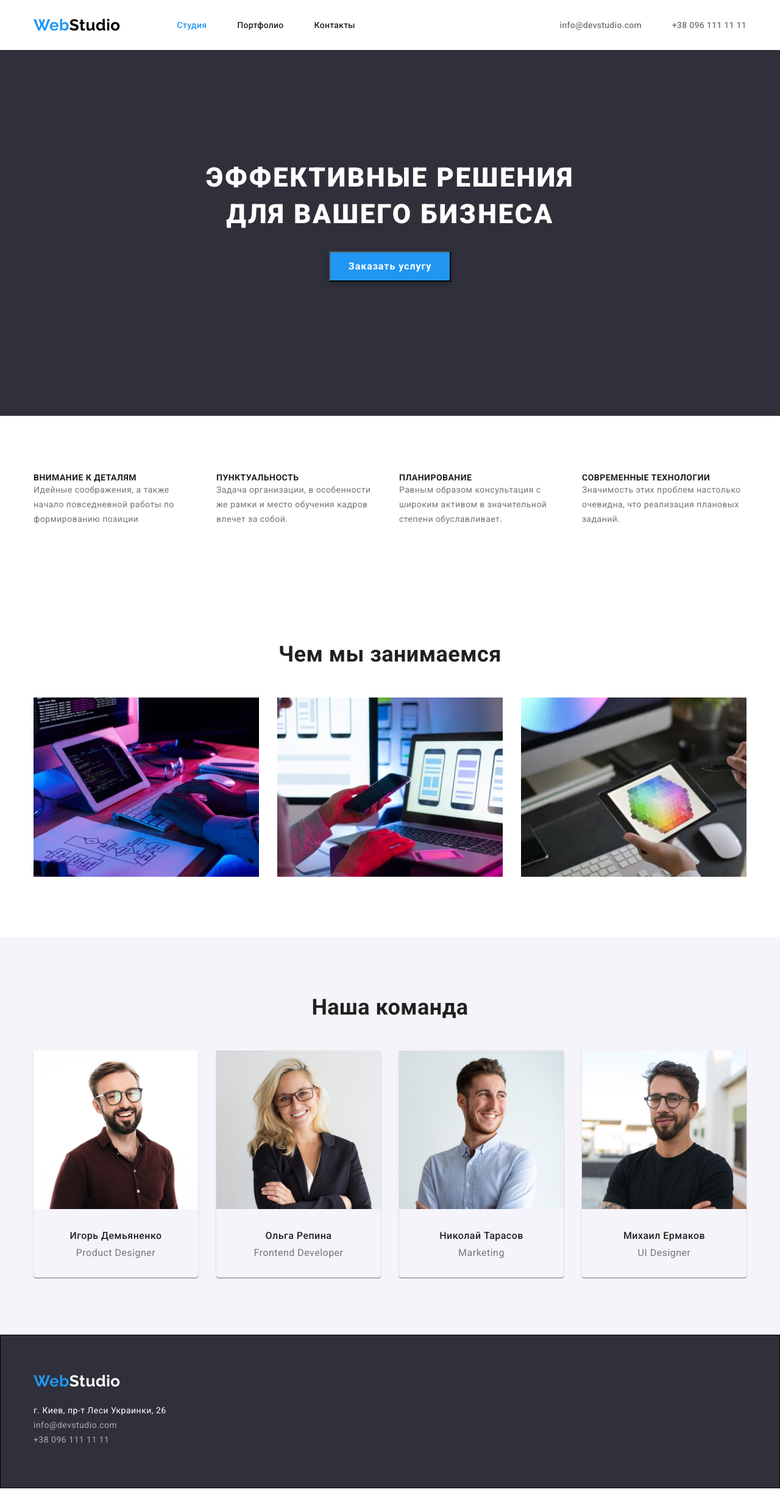
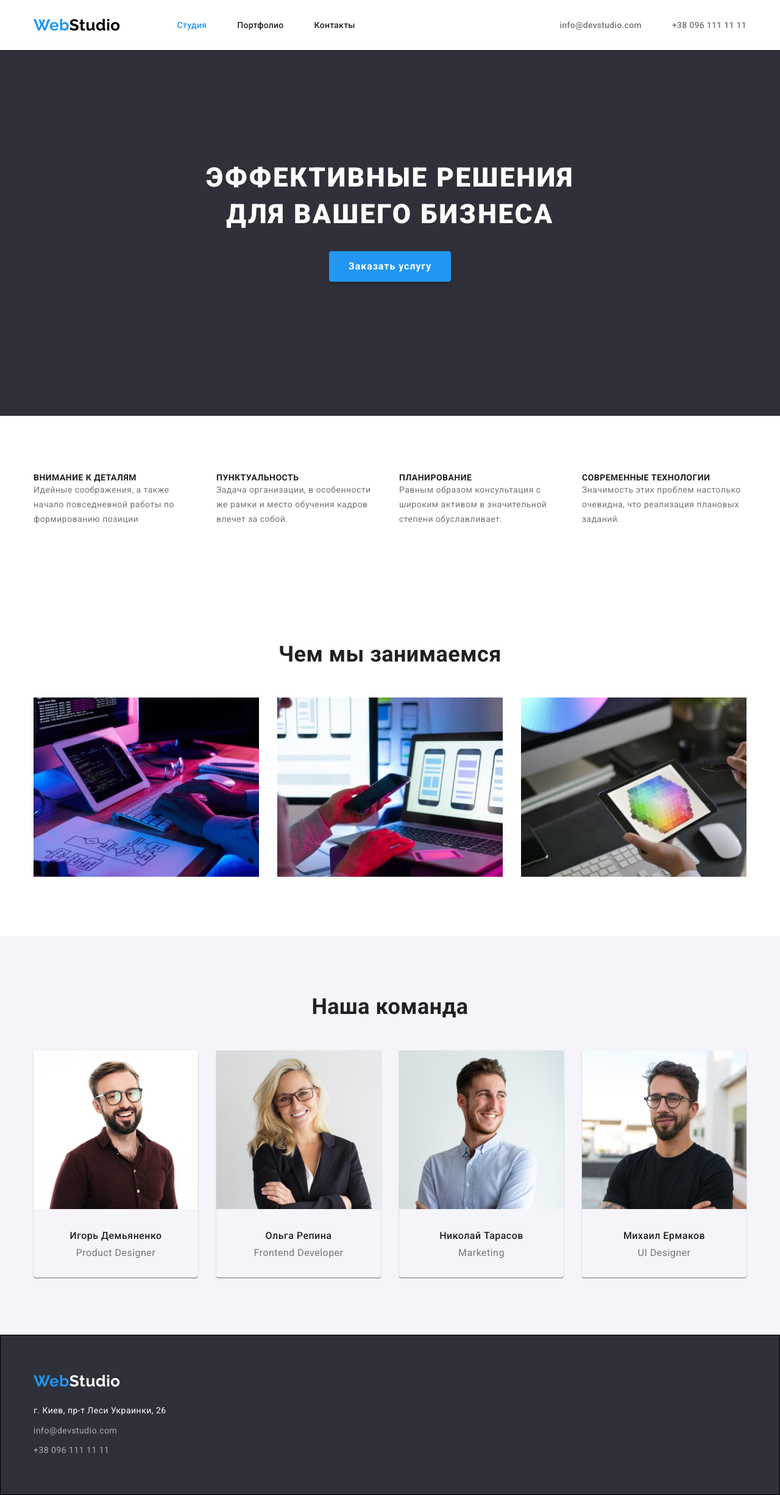
Before and after one commit to VolodymyrBashtanyuk/goit-markup-hw-03, a plain HTML site: page index.html in a window 1280 px wide. Shown: the whole page at 61% size. Drawn offline with nearby package versions, Linux system fonts and the light colour scheme.

Commit message:
Modification styles footer, buttons.

```diff
--- a/css/styles.css
+++ b/css/styles.css
@@ -90,8 +90,6 @@ body {
 /* Герой секция */
 .hero {
   background-color: var(--footer-hero-background);
-  height: 600px;
-  width: 100%;
   align-items: center;
   text-align: center;
   justify-content: center;
@@ -99,8 +97,6 @@ body {
 .hero-title {
   color: #ffffff;
   width: 696px;
-  left: 473px;
-  top: 260px;
   font-weight: 900;
   font-size: 44px;
   line-height: 1.36;
@@ -110,7 +106,6 @@ body {
   padding-top: 180px;
 }
 .hero .btn {
-  font-family: inherit;
   background-color: var(--color-accent);
   color: #ffffff;
   font-weight: 700;
@@ -118,12 +113,11 @@ body {
   line-height: 1.88;
   letter-spacing: 0.06em;
   cursor: pointer;
-  width: 200px;
-  height: 50px;
-  filter: drop-shadow(0px 4px 4px rgba(0, 0, 0, 0.25));
-  /* box-shadow: 0px 4px 4px rgba(0, 0, 0, 0.15);
+  box-shadow: 0px 4px 4px rgba(0, 0, 0, 0.15);
   border-radius: 4px;
-  border: 0; */
+  border: 0;
+  padding: 10px 32px;
+  margin-bottom: 220px;
 }
 .hero .btn:hover,
 .herro.btn:focus {
@@ -226,12 +220,11 @@ body {
   font-size: 16px;
   line-height: 1.62;
   color: inherit;
-  font-family: inherit;
   letter-spacing: inherit;
   cursor: pointer;
-  height: 38px;
+  padding: 6px 22px;
   border-radius: 4px;
-  border: none;
+  border: 0;
 }
 .gallery-btn:hover,
 .gallery-btn:focus {
@@ -259,12 +252,6 @@ body {
   text-decoration: none;
   color: inherit;
 }
-/* .project-img {
-  margin-bottom: 20px;
-} */
-.project-tile-cont {
-  margin: 20px 24px;
-}
 .project-title {
   font-weight: 700;
   font-size: 18px;
@@ -283,8 +270,6 @@ body {
 /* подвал */
 .footer {
   background-color: var(--footer-hero-background);
-  height: 252px;
-  /* justify-content: center; */
   font-weight: 400;
   font-size: 14px;
   line-height: 1.71;
@@ -311,3 +296,6 @@ body {
   padding-top: 60px;
   padding-bottom: 60px;
 }
+.footer-item:not(:last-child) {
+  margin-bottom: 9px;
+}
--- a/index.html
+++ b/index.html
@@ -135,11 +135,11 @@
 
             <address class="footer-adr">
                 <ul class="list">
-                    <li>г. Киев, пр-т Леси Украинки, 26</li>
-                    <li>
+                    <li class="footer-item">г. Киев, пр-т Леси Украинки, 26</li>
+                    <li class="footer-item">
                         <a class="link" href="mailto:info@devstudio.com">info@devstudio.com</a>
                     </li>
-                    <li>
+                    <li class="footer-item">
                         <a class="link" href="tel:+380961111111">+38 096 111 11 11</a>
                     </li>
                 </ul>
```
Also changed, not shown: portfolio.html (+3 -3 lines).
